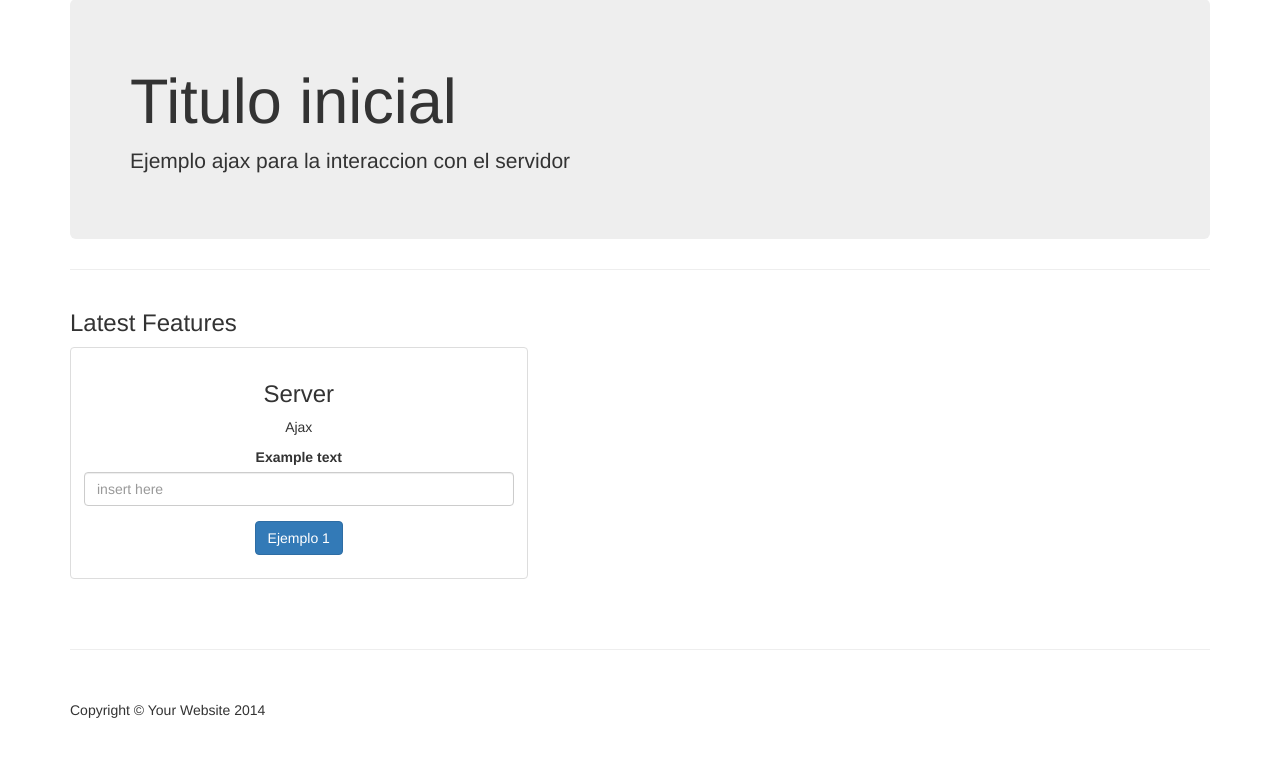
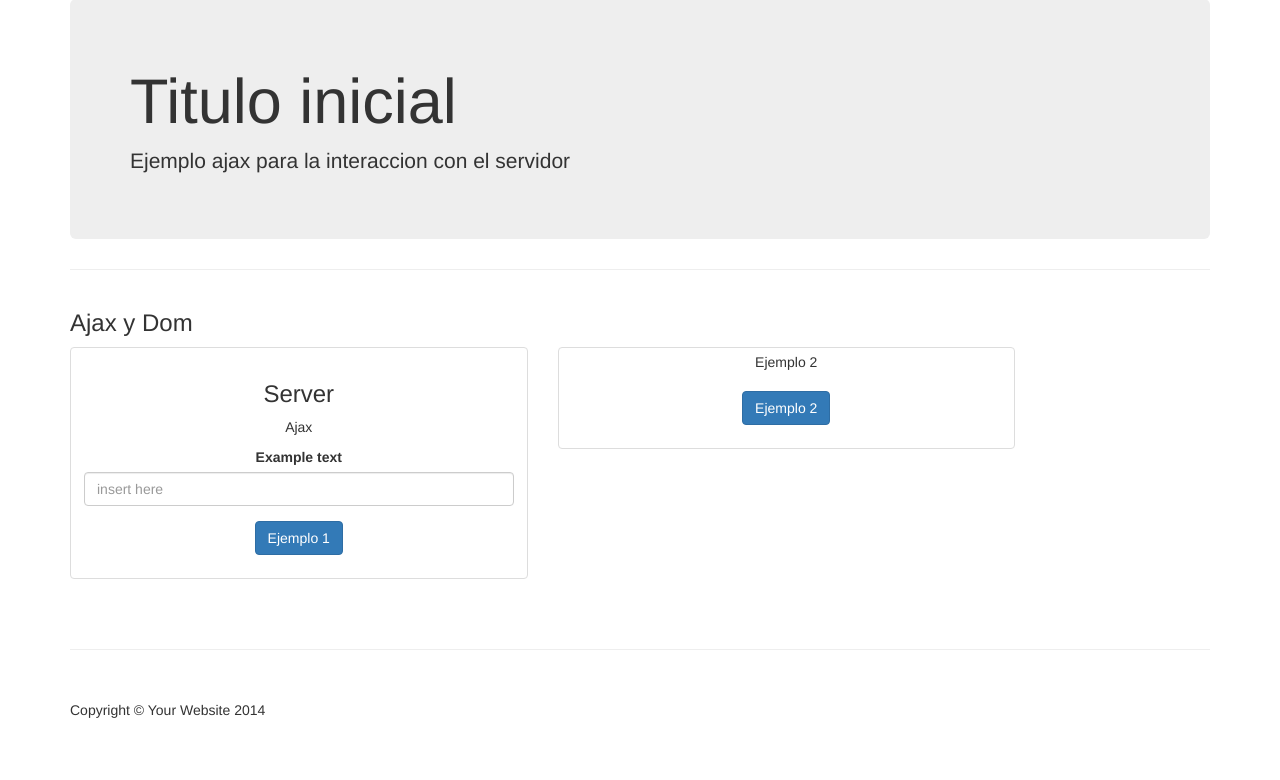
Before and after one commit to alvaromartinez986/tallerAjax, a Django app: page / in a window 1280 px wide. Shown: the part 121-901 px from the top of the page. Run offline with Django 3.2, Linux system fonts and the light colour scheme; some libraries are stand-ins or nearby versions.

Commit message:
Inclusion de un ejemplo dom

```diff
--- a/tallerAjax/static/js/functions.js
+++ b/tallerAjax/static/js/functions.js
@@ -1,6 +1,7 @@
 /**
  * Created by alvaromartinez on 17/09/15.
  */
+var i = 0;
 
 
 $(document).on('click','#bt-submit',function example(){
@@ -25,3 +26,8 @@ $(document).on('click','#bt-submit',function example(){
 
     });
 });
+
+$(document).on('click','#bt-dom',function example2(){
+    i++;
+    $("#dom_01").text("Cambio de valor "+i);
+});
--- a/tallerAjax/templates/index.html
+++ b/tallerAjax/templates/index.html
@@ -79,7 +79,7 @@
         <!-- Title -->
         <div class="row">
             <div class="col-lg-12">
-                <h3>Latest Features</h3>
+                <h3>Ajax y Dom</h3>
             </div>
         </div>
         <!-- /.row -->
@@ -101,6 +101,17 @@
                               </div>
                             </form>
                             <button type="button" id="bt-submit" class="btn btn-primary"> Ejemplo 1 </button>
+                        </p>
+                    </div>
+                </div>
+            </div>
+
+            <div class="col-md-5 col-sm-5 hero-feature">
+                <div class="thumbnail">
+                    <p id="dom_01"> Ejemplo 2</p>
+                    <div class="caption">
+                        <p>
+                            <button type="button" id="bt-dom" class="btn btn-primary"> Ejemplo 2 </button>
                         </p>
                     </div>
                 </div>
```
